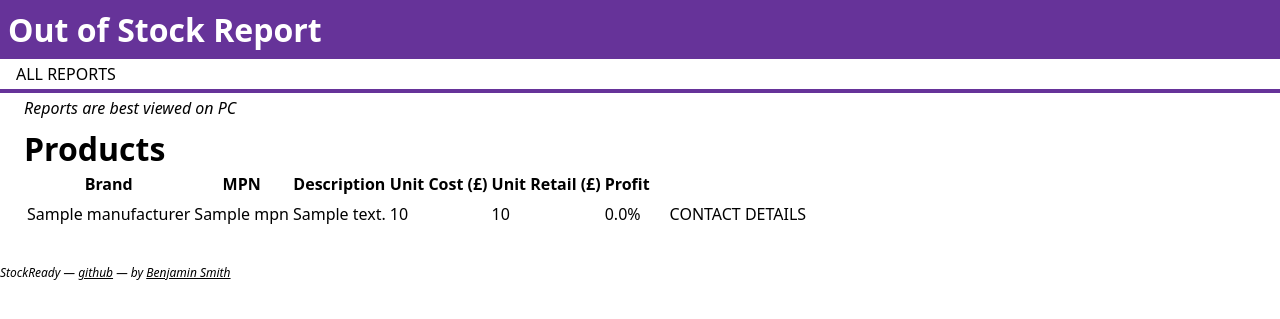
After one commit to bsmith/StockReady, a Flask app: page /reports/outofstock in a window 1280 px wide. The commit adds this page. Shown: the top 319 px of the page. Run offline with Flask 2, Linux system fonts and the light colour scheme; a database or web service that is not in the repository returns one stand-in record (values such as "Sample title"); some libraries are stand-ins or nearby versions; some web fonts are replaced.

Commit message:
✨ Out of stock report

```diff
--- a/controllers/reports_controller.py
+++ b/controllers/reports_controller.py
@@ -17,3 +17,9 @@ def discontinued():
     return render_template('reports/discontinued.html.j2',
         financial_report=financial_report,
         products=dc_products)
+
+@reports_blueprint.route("/reports/outofstock")
+def out_of_stock():
+    products = product_repository.select_out_of_stock()
+    return render_template('reports/outofstock.html.j2',
+        products=products)
--- a/repositories/product_repository.py
+++ b/repositories/product_repository.py
@@ -7,6 +7,7 @@ SQL_SELECT_FIELDS="mpn, manufacturer_id, short_description, long_description, pr
 SQL_SELECT = "SELECT " + SQL_SELECT_FIELDS + " FROM products WHERE id = %s"
 SQL_SELECT_ALL = "SELECT " + SQL_SELECT_FIELDS + " FROM products ORDER BY manufacturer_id ASC, id ASC"""
 SQL_SELECT_DC = "SELECT " + SQL_SELECT_FIELDS + " FROM products WHERE discontinued = TRUE"
+SQL_SELECT_OUT = "SELECT " + SQL_SELECT_FIELDS + " FROM products WHERE stock_on_hand = 0"
 
 class _ModelMakerWithCache:
     def __init__(self):
@@ -54,6 +55,12 @@ def select_discontinued():
     products = [model_maker.make_model_from_select_row(row) for row in results]
     return products
 
+def select_out_of_stock():
+    results = run_sql(SQL_SELECT_OUT)
+    model_maker = _ModelMakerWithCache()
+    products = [model_maker.make_model_from_select_row(row) for row in results]
+    return products
+
 SQL_DELETE = """DELETE FROM products WHERE id = %s"""
 SQL_DELETE_ALL = """DELETE FROM products"""
 
--- a/templates/reports/index.html.j2
+++ b/templates/reports/index.html.j2
@@ -12,6 +12,7 @@
 <nav class="home">
     <ul>
         <li><a href="{{ url_for('.discontinued') }}">Discontinued Report</a></li>
+        <li><a href="{{ url_for('.out_of_stock') }}">Out of Stock Report</a></li>
     </ul>
 </nav>
 {% endblock %}
--- /dev/null
+++ b/templates/reports/outofstock.html.j2
@@ -0,0 +1,53 @@
+{% extends "base.html.j2" %}
+{% block title %}Out of Stock Report{% endblock %}
+{% block header %}
+<h1>Out of Stock Report</h1>
+<nav class="actionbar">
+    <ul>
+        <li><a href="{{ url_for('.reports') }}">All Reports</a></li>
+    </ul>
+</nav>
+{% endblock %}
+{% block content %}
+<aside class="best-viewed-on-pc">
+    <p>Reports are best viewed on PC</p>
+</aside>
+<article class="report">
+    <section>
+        <h2>Products</h2>
+
+        <table>
+            <thead>
+                <tr>
+                    <th>Brand</th>
+                    <th>MPN</th>
+                    <th>Description</th>
+                    <th>Unit Cost (£)</th>
+                    <th>Unit Retail (£)</th>
+                    <th>Profit</th>
+                    <th></th>
+                </tr>
+            </thead>
+            <tbody>
+                {% for product in products %}
+                <tr>
+                    <td>{{ product.manufacturer.short_brand_name }}</td>
+                    <td>{{ product.mpn }}</td>
+                    <td>{{ product.short_description }}</td>
+                    <td>{{ product.cost_price }}</td>
+                    <td>{{ product.retail_price }}</td>
+                    <td>{{ "{:.1f}%".format(product.calculate_profit_margin() * 100) }}</td>
+                    <td>
+                        <nav class="actionbar">
+                            <ul>
+                                <li><a href="{{ url_for('manufacturers.show_manufacturer', id=product.manufacturer.id) }}">contact details</a></li>
+                            </ul>
+                        </nav>
+                    </td>
+                </tr>
+                {% endfor %}
+            </tbody>
+        </table>
+    </section>
+</article>
+{% endblock %}
```
